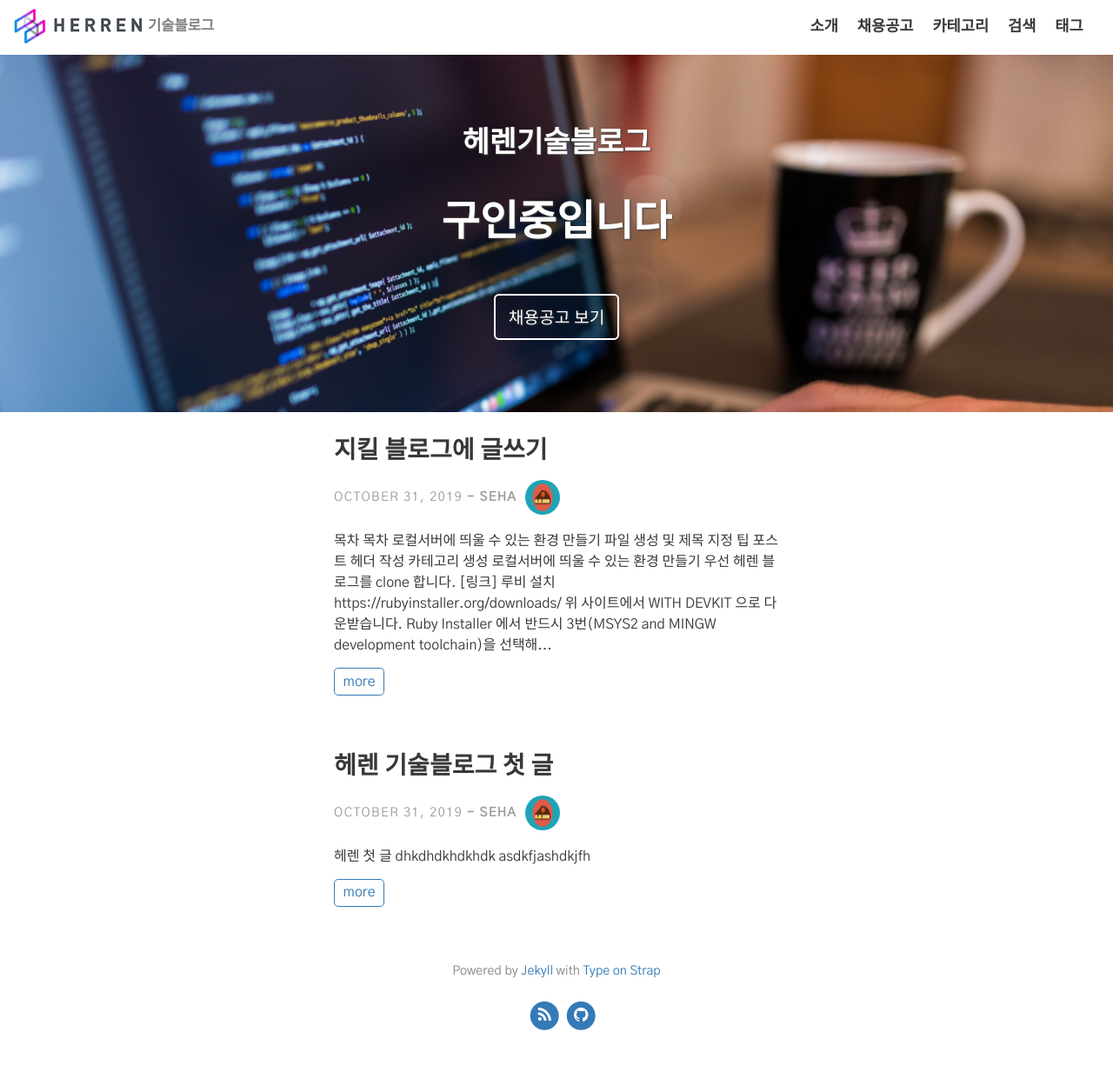
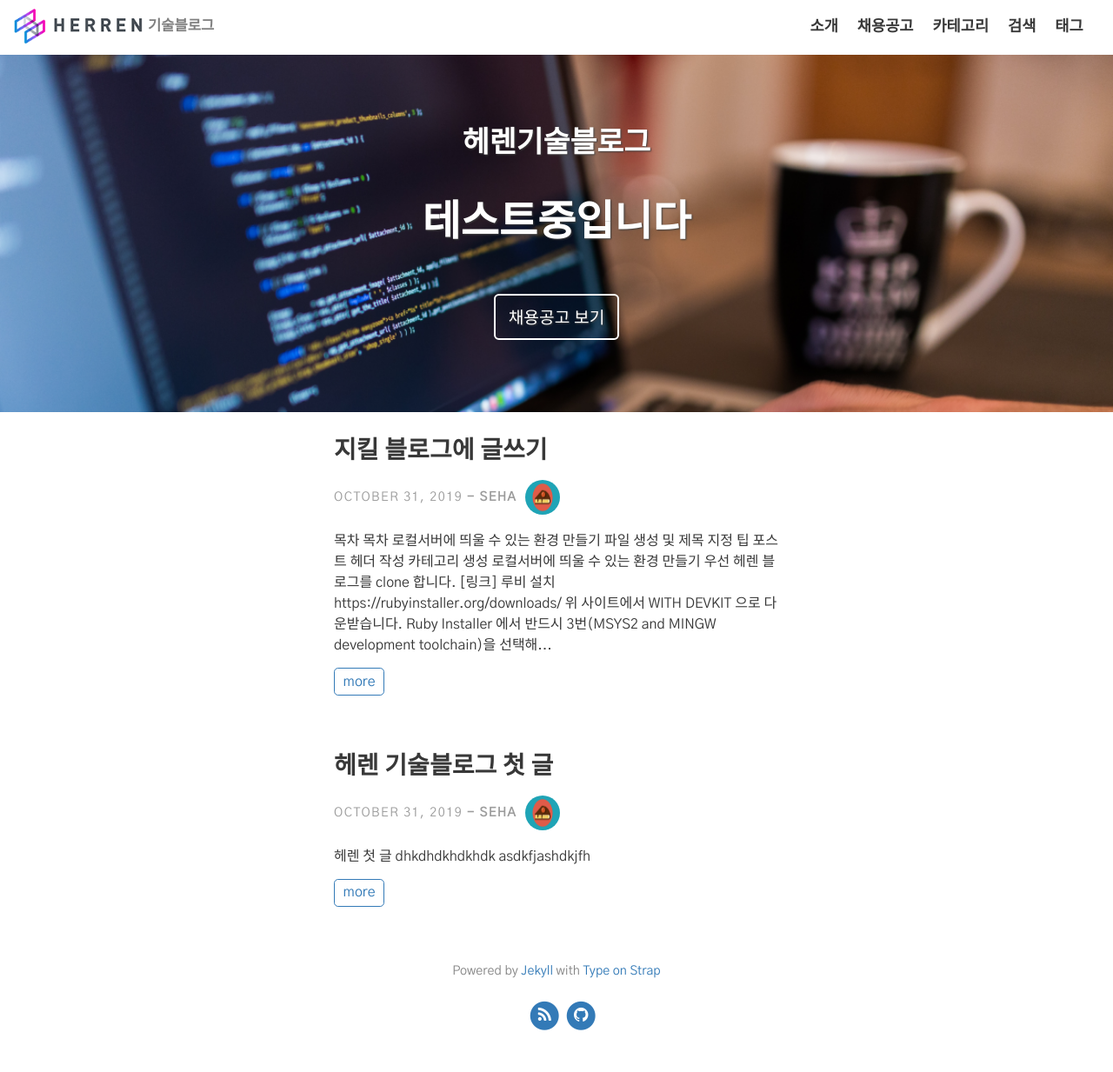
Before and after one commit to herrenofficial/herrenofficial.github.io, a Jekyll site: the page built from index.html, in a window 1280 px wide. Shown: the whole page at 87% size. Built offline with Jekyll 4.4.1, drawn with Linux system fonts in a browser that asks for light colours; the list of posts is cut into pages by our own code.

Commit message:
Edit : 상단 문구 수정 , test 중

```diff
--- a/_config.yml
+++ b/_config.yml
@@ -16,7 +16,7 @@ theme_settings:
   # Header and footer text
   header_text: > #two or three lines to describe your site
      <h2>헤렌기술블로그</h2>
-     <h1>구인중입니다</h1>
+     <h1>테스트중입니다</h1>
      <button class="button main"><a class="title-button text" href="https://www.herrencorp.com/#joinus">채용공고 보기</a></button>
   header_text_feature_image: assets/img/pexels/being-remote-developer.png
   footer_text: >
```
